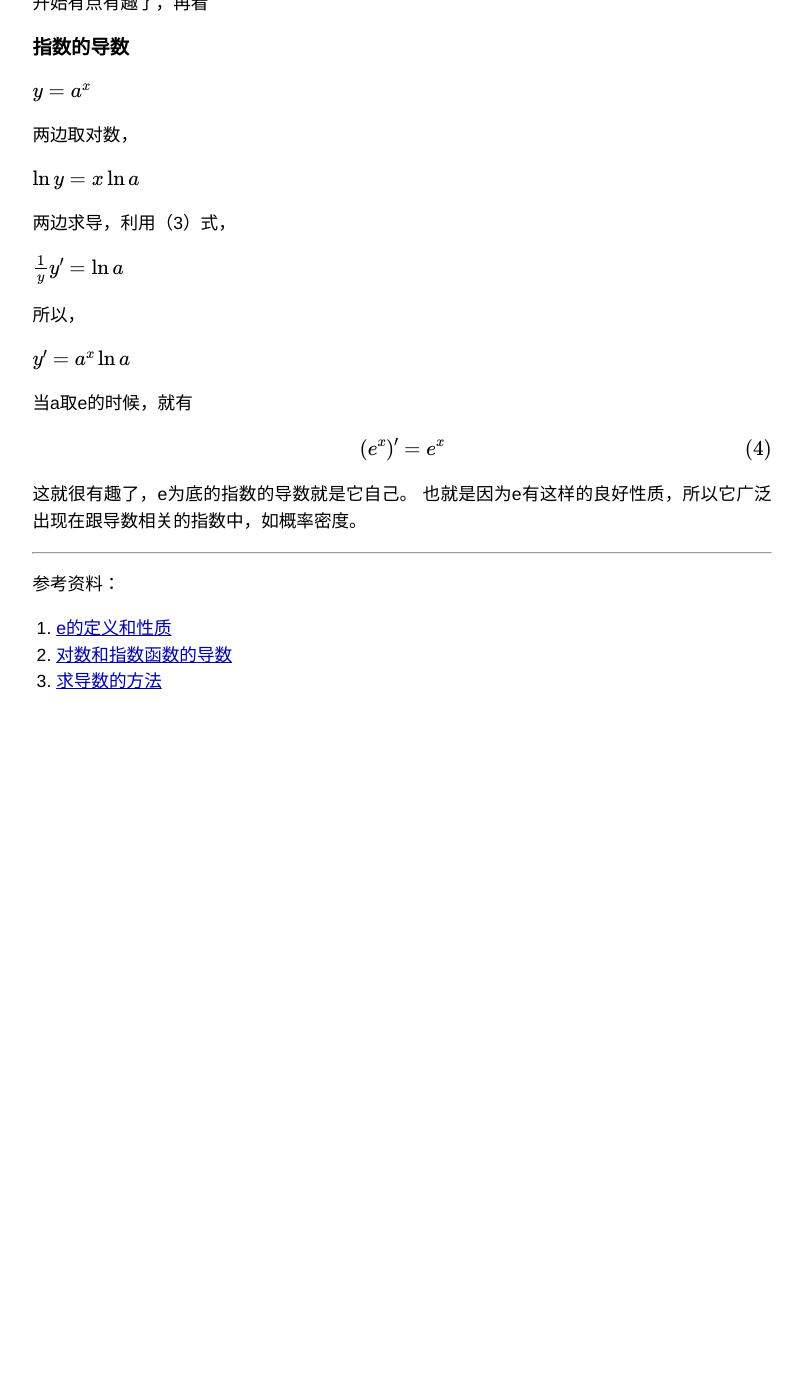
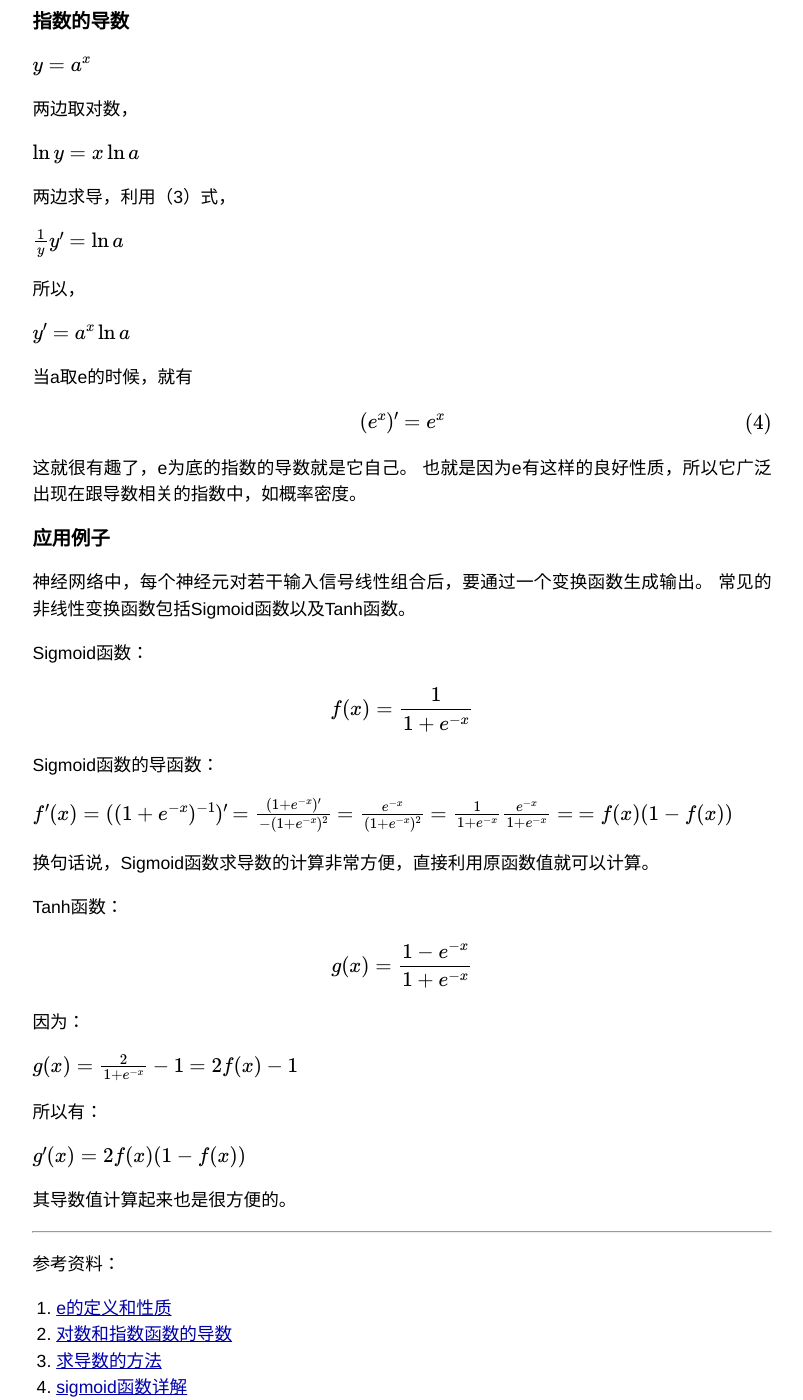
Before and after one commit to jingwei6/blog, a Jekyll site: the page built from _posts/2014-02-11-e.markdown, in a window 1280 px wide and 1400 px high, scrolled down 1375 px. Shown: the whole window, without its empty margins (238-1041 px from the left). Built offline with Jekyll 4.4.1, drawn with Linux system fonts in a browser that asks for light colours; Markdown is read by kramdown in place of the engine named in the settings; formulas are drawn with MathJax 3; comment, search, counter and statistics services are not loaded; before the commit the page ends 2069 px from its top, so only the background shows below that; some of the changed text lies outside the part shown.

Commit message:
add example Sigmoid and Tanh functions

```diff
--- a/_posts/2014-02-11-e.markdown
+++ b/_posts/2014-02-11-e.markdown
@@ -5,7 +5,7 @@ title: 抢镜的e
 
 # 抢镜的e #
 
-最近老见到e，除了用windows上网的时候那个蓝色的e，还有就是在若干随机变量的概率密度中作为指数的底存在。
+最近老见到e，它常常在若干随机变量的概率密度中作为指数的底存在。
 
 为什么？
 
@@ -78,6 +78,39 @@ $$(e^{x})'=e^{x}\tag{4}$$
 这就很有趣了，e为底的指数的导数就是它自己。
 也就是因为e有这样的良好性质，所以它广泛出现在跟导数相关的指数中，如概率密度。
 
+## 应用例子 ##
+
+神经网络中，每个神经元对若干输入信号线性组合后，要通过一个变换函数生成输出。
+常见的非线性变换函数包括Sigmoid函数以及Tanh函数。
+
+Sigmoid函数：
+
+$$f(x)=\frac{1}{1+e^{-x}}$$
+
+Sigmoid函数的导函数：
+
+$f'(x)=((1+e^{-x})^{-1})'$
+$=\frac{(1+e^{-x})'}{-(1+e^{-x})^{2}}$
+$=\frac{e^{-x}}{(1+e^{-x})^{2}}$
+$=\frac{1}{1+e^{-x}}\frac{e^{-x}}{1+e^{-x}}=$
+$=f(x)(1-f(x))$
+
+换句话说，Sigmoid函数求导数的计算非常方便，直接利用原函数值就可以计算。
+
+Tanh函数：
+
+$$g(x)=\frac{1-e^{-x}}{1+e^{-x}}$$
+
+因为：
+
+$g(x)=\frac{2}{1+e^{-x}}-1$
+$=2f(x)-1$
+
+所以有：
+
+$g'(x)=2f(x)(1-f(x))$
+
+其导数值计算起来也是很方便的。
 
 ---
 参考资料：
@@ -85,3 +118,4 @@ $$(e^{x})'=e^{x}\tag{4}$$
 1. [e的定义和性质](http://zh.wikipedia.org/wiki/E_%28%E6%95%B0%E5%AD%A6%E5%B8%B8%E6%95%B0%29)
 2. [对数和指数函数的导数](http://beike.dangzhi.com/view/4efas7)
 3. [求导数的方法](http://202.207.160.42/jpkc/DaXueMath/links/network%20study/NetStudy/ch3/3-2.htm)
+4. [sigmoid函数详解](http://blog.163.com/liyanhua_08/blog/static/1172002772009927111741738/)
```
